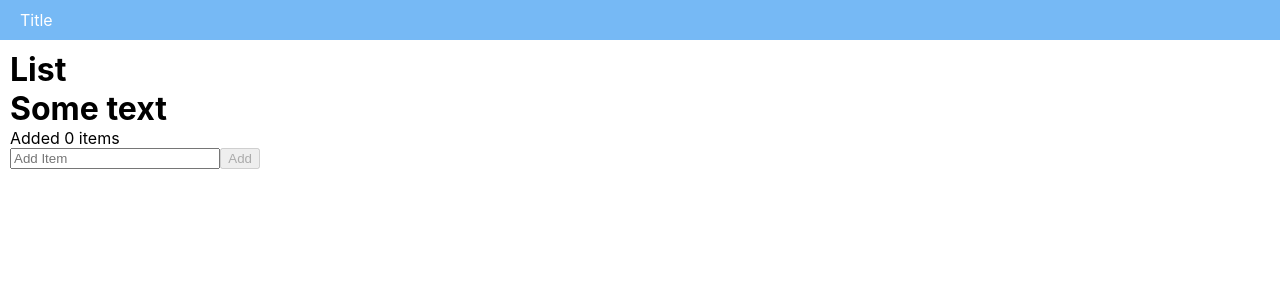
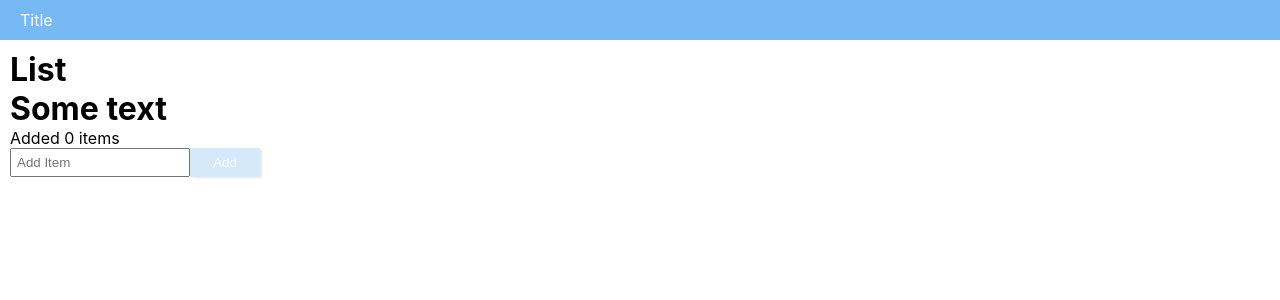
Before and after one commit to KhrystynaTest/develop, a React (Create React App) app: page / in a window 1280 px wide. Shown: the top 300 px of the page. Built offline with nearby package versions, Linux system fonts and the light colour scheme.

Commit message:
divide styles

```diff
--- a/src/App.css
+++ b/src/App.css
@@ -1,11 +1,6 @@
 p,
 h1 {
   margin: 0;
-}
-
-.App-logo {
-  height: 40vmin;
-  pointer-events: none;
 }
 
 header {
@@ -18,18 +13,8 @@ main {
   padding: 10px;
 }
 
-.list {
-  max-width: 250px;
-}
-
 ul {
   padding: 0;
-}
-
-ul li {
-  display: flex;
-  justify-content: space-between;
-  padding: 5px 0;
 }
 
 .createSection {
@@ -39,8 +24,5 @@ ul li {
 
 .createSection input {
   width: 100%;
+  padding: 5px;
 }
-
-.deleteButton {
-  cursor: pointer;
-}
--- a/src/App.js
+++ b/src/App.js
@@ -3,7 +3,7 @@ import { v1 as uuid } from 'uuid';
 import "./App.css";
 import Title from "./components/Title";
 import Header from "./components/Header";
-import List from "./components/List";
+import List from "./components/List/List";
 
 function App() {
   const [inputValue, setInputValue] = useState("");
@@ -24,7 +24,6 @@ function App() {
 
   const deleteItem = (el) => {
     setList(list.filter((item) => item.id !== el));
-    setList(list.filter((item) => item.id !== el));
   };
 
   return (
@@ -43,7 +42,7 @@ function App() {
               value={inputValue}
               placeholder="Add Item"
             />
-            <button onClick={addItem} disabled={inputValue.trim() === ""}>
+            <button onClick={addItem} disabled={inputValue.trim() === ""} className={`${inputValue.trim() === "" ? 'sendButton disabled' : 'sendButton' }`}>
               Add
             </button>
           </div>
--- /dev/null
+++ b/src/components/List/List.css
@@ -0,0 +1,27 @@
+.list {
+  max-width: 250px;
+}
+
+ul li {
+  display: flex;
+  justify-content: space-between;
+  padding: 5px 0;
+}
+
+.sendButton {
+  min-width: 70px;
+  padding: 5px 10px;
+  background: #76b9f5;
+  border: none;
+  color: white;
+  cursor: pointer;
+  box-shadow: 2px 1px 2px 0 #b6b6b6;
+}
+
+.sendButton.disabled {
+  opacity: 0.3;
+}
+
+.deleteButton {
+  cursor: pointer;
+}
--- a/src/components/List.js
+++ b/src/components/List/List.js
@@ -1,5 +1,5 @@
 import React from "react";
-import "../App.css";
+import "./List.css";
 
 const List = ({ list, handleDelete }) => {
   return (
@@ -17,4 +17,5 @@ const List = ({ list, handleDelete }) => {
     </ul>
   );
 };
+
 export default List;
```
